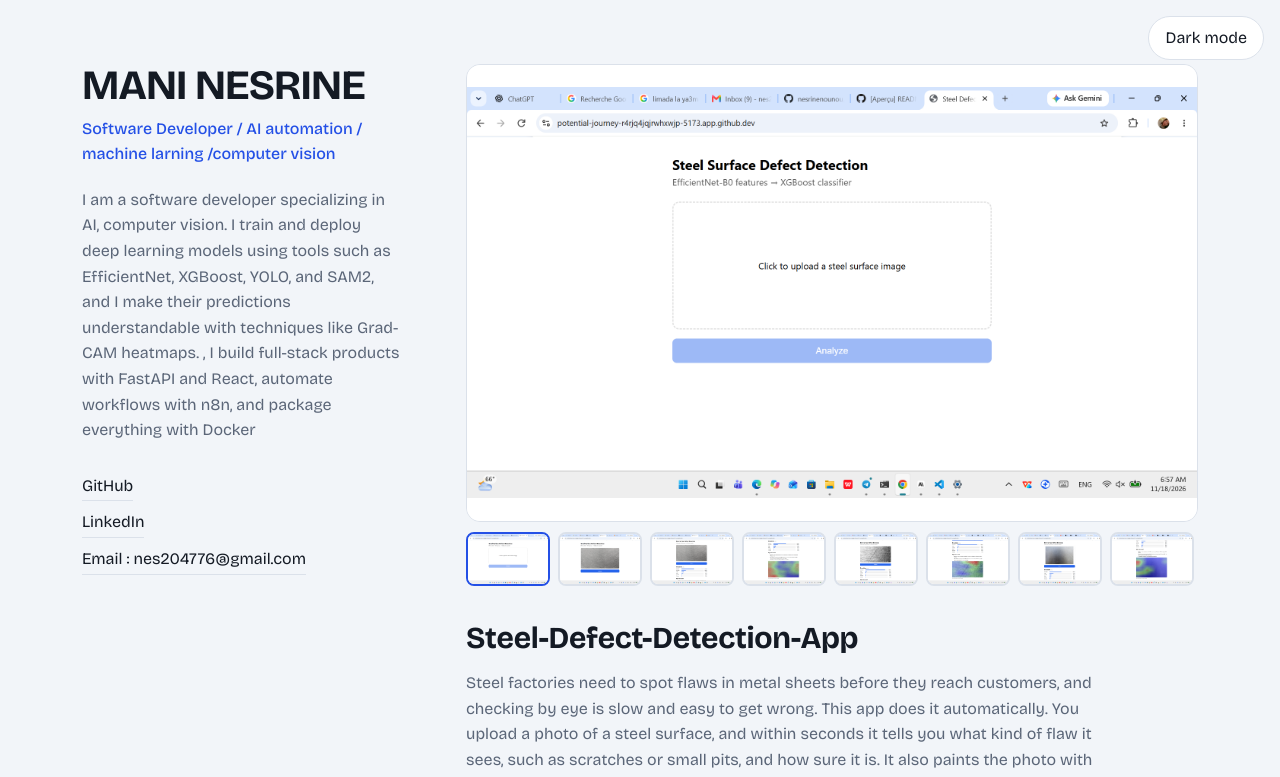
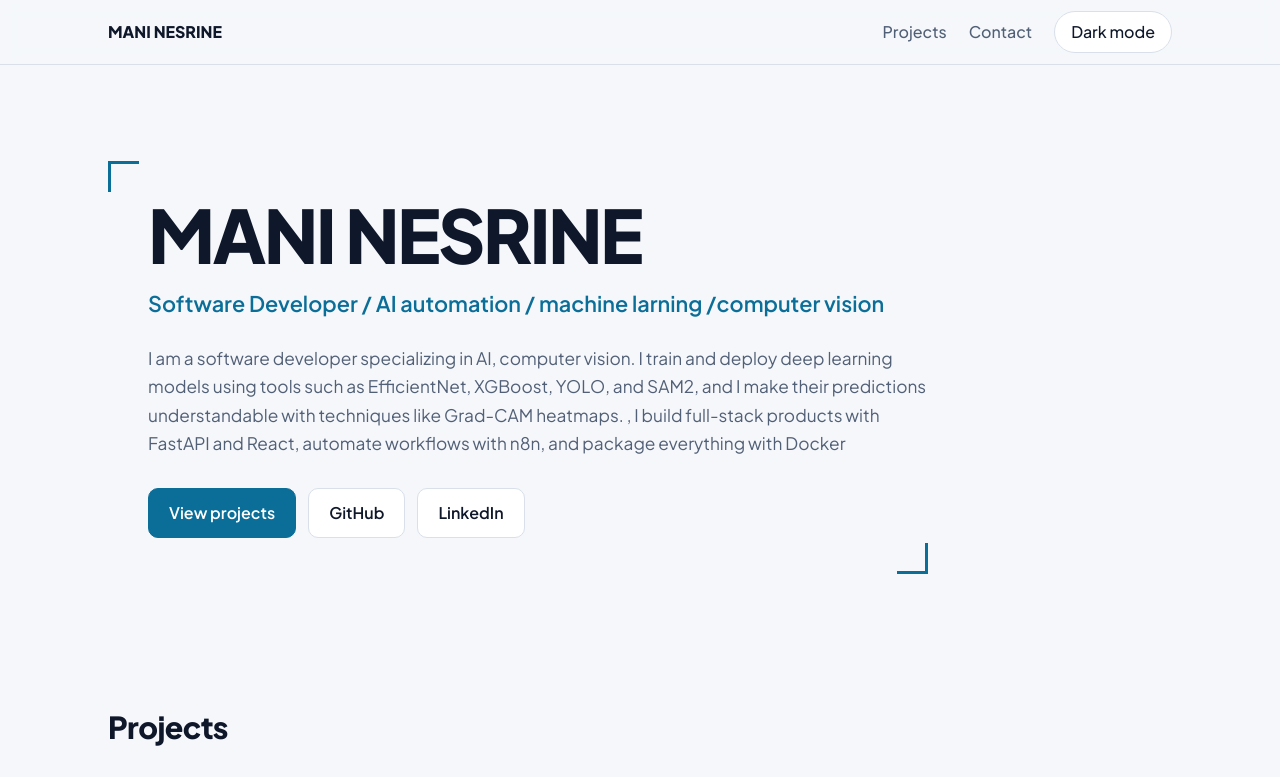
Before and after one commit to nesrinenounou/portfolio, a plain HTML site: page site/index.html in a window 1280 px wide. Shown: the top 777 px of the page. Drawn offline with nearby package versions, Linux system fonts and the light colour scheme.

Commit message:
New professional design

```diff
--- a/site/index.html
+++ b/site/index.html
@@ -5,9 +5,8 @@
 <meta name="viewport" content="width=device-width, initial-scale=1">
 <title>Portfolio</title>
 <link rel="preconnect" href="https://fonts.googleapis.com">
-<link href="https://fonts.googleapis.com/css2?family=Bricolage+Grotesque:wght@400;500;700&display=swap" rel="stylesheet">
+<link href="https://fonts.googleapis.com/css2?family=Plus+Jakarta+Sans:wght@400;500;600;800&display=swap" rel="stylesheet">
 <script>
-  // Apply saved theme before paint (no flash)
   try {
     const t = localStorage.getItem("theme") ||
       (matchMedia("(prefers-color-scheme: dark)").matches ? "dark" : "light");
@@ -15,70 +14,120 @@
   } catch (e) {}
 </script>
 <style>
-:root{--bg:#f2f5f9;--surface:#ffffff;--ink:#141a24;--muted:#5b6678;--line:#dbe1ea;--accent:#2450e6;--accent-ink:#fff}
-[data-theme="dark"]{--bg:#111827;--surface:#18212f;--ink:#e8edf6;--muted:#9aa6bb;--line:#2a3649;--accent:#8fabff;--accent-ink:#0f1730}
+:root{--bg:#f5f7fa;--surface:#fff;--ink:#0f172a;--muted:#526077;--line:#d9e0ea;--accent:#0b6e99;--accent-ink:#fff}
+[data-theme="dark"]{--bg:#0b1220;--surface:#121b2d;--ink:#e7edf7;--muted:#9aa8bf;--line:#243148;--accent:#6cc4e8;--accent-ink:#06202c}
 *{box-sizing:border-box}
-html{scroll-behavior:smooth}
-body{margin:0;background:var(--bg);color:var(--ink);font-family:"Bricolage Grotesque",system-ui,-apple-system,"Segoe UI",sans-serif;line-height:1.6;transition:background .25s,color .25s}
+html{scroll-behavior:smooth;scroll-padding-top:76px}
+body{margin:0;background:var(--bg);color:var(--ink);font-family:"Plus Jakarta Sans",system-ui,-apple-system,"Segoe UI",sans-serif;line-height:1.65;transition:background .25s,color .25s}
 a{color:inherit}
 :focus-visible{outline:3px solid var(--accent);outline-offset:3px}
-.layout{display:grid;grid-template-columns:320px 1fr;gap:64px;max-width:1180px;margin:0 auto;padding:0 32px}
-aside{position:sticky;top:0;height:100vh;display:flex;flex-direction:column;justify-content:space-between;padding:64px 0}
-h1{font-size:2.6rem;line-height:1.05;margin:0 0 8px;font-weight:700;letter-spacing:-.02em}
-.role{color:var(--accent);font-weight:500;margin:0 0 20px}
-.bio{color:var(--muted);max-width:34ch;margin:0 0 28px}
-.links{display:flex;flex-direction:column;gap:6px;padding:0;margin:0;list-style:none}
-.links a{text-decoration:none;border-bottom:1px solid var(--line);display:inline-block;padding:2px 0}
-.links a:hover{border-color:var(--accent)}
-.theme{position:fixed;top:16px;right:16px;z-index:20;background:var(--surface);color:var(--ink);border:1px solid var(--line);border-radius:999px;padding:8px 16px;font:inherit;cursor:pointer}.theme:hover{border-color:var(--accent)}
-main{padding:64px 0}
-.project{padding:0 0 72px;margin:0 0 72px;border-bottom:1px solid var(--line)}
-.project:last-child{border:0}
-.viewer{background:var(--surface);border:1px solid var(--line);border-radius:14px;overflow:hidden;aspect-ratio:16/10}
-.viewer img,.viewer video,.viewer iframe{width:100%;height:100%;object-fit:contain;border:0;display:block;background:#000}
-.viewer img{background:var(--surface)}
-.thumbs{display:flex;gap:8px;margin:10px 0 0;flex-wrap:wrap}
-.thumbs button{width:84px;height:54px;padding:0;border:2px solid var(--line);border-radius:8px;overflow:hidden;background:var(--surface);cursor:pointer;position:relative}
-.thumbs button[aria-pressed="true"]{border-color:var(--accent)}
+.wrap{max-width:1120px;margin:0 auto;padding:0 28px}
+
+header{position:sticky;top:0;z-index:20;background:color-mix(in srgb,var(--bg) 88%,transparent);backdrop-filter:blur(10px);border-bottom:1px solid var(--line)}
+header .wrap{display:flex;align-items:center;justify-content:space-between;height:64px;gap:16px}
+.brand{font-weight:800;text-decoration:none;white-space:nowrap;overflow:hidden;text-overflow:ellipsis}
+nav{display:flex;align-items:center;gap:22px}
+nav a{text-decoration:none;color:var(--muted);font-weight:500}
+nav a:hover{color:var(--ink)}
+.theme{background:var(--surface);color:var(--ink);border:1px solid var(--line);border-radius:999px;padding:7px 16px;font:inherit;font-weight:500;cursor:pointer;white-space:nowrap}
+.theme:hover{border-color:var(--accent)}
+
+.hero{padding:96px 0 72px}
+.frame{position:relative;padding:36px 0 36px 40px;max-width:820px}
+.frame::before,.frame::after{content:"";position:absolute;width:28px;height:28px;border:3px solid var(--accent)}
+.frame::before{top:0;left:0;border-right:0;border-bottom:0}
+.frame::after{bottom:0;right:0;border-left:0;border-top:0}
+h1{font-size:clamp(2.4rem,6.5vw,4.6rem);line-height:1.02;letter-spacing:-.035em;font-weight:800;margin:0 0 14px}
+.role{font-size:clamp(1.05rem,2.2vw,1.35rem);color:var(--accent);font-weight:600;margin:0 0 22px}
+.bio{color:var(--muted);font-size:1.08rem;max-width:62ch;margin:0 0 30px}
+.cta{display:flex;flex-wrap:wrap;gap:12px}
+.btn{display:inline-block;text-decoration:none;padding:11px 20px;border-radius:10px;font-weight:600;border:1px solid var(--line);color:var(--ink);background:var(--surface)}
+.btn:hover{border-color:var(--accent)}
+.btn.primary{background:var(--accent);border-color:var(--accent);color:var(--accent-ink)}
+
+section{padding:56px 0}
+h2.sec{font-size:1.9rem;letter-spacing:-.02em;margin:0 0 28px;font-weight:800}
+.skills{display:flex;flex-wrap:wrap;gap:10px;padding:0;margin:0;list-style:none}
+.skills li,.tags li{border:1px solid var(--line);background:var(--surface);border-radius:8px;padding:4px 12px;font-size:.92rem;font-weight:500}
+
+.project{display:grid;grid-template-columns:1.25fr 1fr;gap:44px;align-items:start;padding:44px 0;border-top:1px solid var(--line)}
+.project:first-child{border-top:0;padding-top:0}
+.media{min-width:0}
+.viewer{position:relative;background:var(--surface);border:1px solid var(--line);border-radius:12px;overflow:hidden;aspect-ratio:16/10}
+.viewer img,.viewer video,.viewer iframe{width:100%;height:100%;object-fit:contain;border:0;display:block;background:var(--surface)}
+.viewer video,.viewer iframe{background:#000}
+.viewer .missing{padding:18px;color:var(--muted)}
+.thumbs{display:flex;gap:8px;margin:12px 0 0;flex-wrap:wrap}
+.thumbs button{width:72px;height:48px;padding:0;border:2px solid var(--line);border-radius:8px;overflow:hidden;background:var(--surface);cursor:pointer;opacity:.75}
+.thumbs button[aria-pressed="true"]{border-color:var(--accent);opacity:1}
 .thumbs img{width:100%;height:100%;object-fit:cover;display:block}
-.thumbs .vid{display:grid;place-items:center;height:100%;font-size:.8rem;color:var(--ink)}
-h2{font-size:1.9rem;margin:28px 0 8px;letter-spacing:-.01em}
-.desc{color:var(--muted);max-width:62ch;margin:0 0 16px}
-.tags{display:flex;flex-wrap:wrap;gap:8px;padding:0;margin:0 0 20px;list-style:none}
-.tags li{font-size:.85rem;border:1px solid var(--line);border-radius:6px;padding:2px 10px;background:var(--surface)}
-.btns{display:flex;gap:12px;flex-wrap:wrap}
-.btn{text-decoration:none;padding:10px 18px;border-radius:8px;font-weight:500;border:1px solid var(--accent)}
-.btn.primary{background:var(--accent);color:var(--accent-ink)}
-.btn.ghost{color:var(--ink);border-color:var(--line)}
-.btn.ghost:hover{border-color:var(--accent)}
+.thumbs .vid{display:grid;place-items:center;height:100%;font-size:.78rem;font-weight:600}
+.info h3{font-size:1.65rem;line-height:1.2;letter-spacing:-.02em;margin:0 0 12px;font-weight:800}
+.desc{color:var(--muted);margin:0 0 18px}
+.tags{display:flex;flex-wrap:wrap;gap:8px;padding:0;margin:0 0 22px;list-style:none}
+.tags li{font-size:.84rem;padding:2px 10px}
+
+footer{border-top:1px solid var(--line);padding:36px 0 48px;color:var(--muted)}
+footer .wrap{display:flex;flex-wrap:wrap;gap:16px 28px;justify-content:space-between}
+footer .links{display:flex;gap:20px;flex-wrap:wrap}
+footer a{text-decoration:none;font-weight:500}
+footer a:hover{color:var(--accent)}
+
 @media(max-width:860px){
-  .layout{grid-template-columns:1fr;gap:0;padding:0 20px}
-aside{position:sticky;top:0;height:100vh;overflow-y:auto;display:flex;flex-direction:column;justify-content:space-between;padding:64px 0}  main{padding:32px 0}
-  h1{font-size:2.1rem}
+  .wrap{padding:0 20px}
+  nav a{display:none}
+  .hero{padding:48px 0 36px}
+  .frame{padding:28px 0 28px 24px}
+  .project{grid-template-columns:1fr;gap:20px;padding:32px 0}
+  section{padding:36px 0}
+  .info h3{font-size:1.45rem}
 }
 @media(prefers-reduced-motion:reduce){*{transition:none!important;scroll-behavior:auto!important}}
 </style>
 </head>
-<body >
+<body>
+<header>
+  <div class="wrap">
+    <a class="brand" id="brand" href="#top"></a>
+    <nav>
+      <a href="#projects">Projects</a>
+      <a href="#contact">Contact</a>
+      <button class="theme" id="theme" type="button"></button>
+    </nav>
+  </div>
+</header>
 
-<div class="layout">
+<main id="top">
+  <div class="wrap">
+    <div class="hero">
+      <div class="frame">
+        <h1 id="name"></h1>
+        <p class="role" id="role"></p>
+        <p class="bio" id="bio"></p>
+        <div class="cta" id="cta"></div>
+      </div>
+    </div>
 
-  <aside>
-    <div>
-      <h1 id="name"></h1>
-      <p class="role" id="role"></p>
-      <p class="bio" id="bio"></p>
-      <ul class="links" id="links"></ul>
+    <section id="skills" hidden>
+      <h2 class="sec">Skills</h2>
+      <ul class="skills" id="skillList"></ul>
+    </section>
 
-    </div>
-    <button class="theme" id="theme" type="button"></button>
+    <section id="projects">
+      <h2 class="sec">Projects</h2>
+      <div id="projectList"></div>
+    </section>
+  </div>
+</main>
 
-  </aside>
-  <main id="projects" aria-label="Projects"></main>
-</div>
+<footer id="contact">
+  <div class="wrap">
+    <span id="copy"></span>
+    <div class="links" id="flinks"></div>
+  </div>
+</footer>
 
 <script>
-
 const $ = (s) => document.querySelector(s);
 const el = (tag, props = {}, ...kids) => {
   const n = Object.assign(document.createElement(tag), props);
@@ -86,12 +135,11 @@ const el = (tag, props = {}, ...kids) => {
   return n;
 };
 
-// ---- Theme toggle ----
+// Theme
 const themeBtn = $("#theme");
-function paintTheme() {
-  const dark = document.documentElement.dataset.theme === "dark";
-  themeBtn.textContent = dark ? "Light mode" : "Dark mode";
-}
+const paintTheme = () => {
+  themeBtn.textContent = document.documentElement.dataset.theme === "dark" ? "Light mode" : "Dark mode";
+};
 themeBtn.addEventListener("click", () => {
   const next = document.documentElement.dataset.theme === "dark" ? "light" : "dark";
   document.documentElement.dataset.theme = next;
@@ -100,7 +148,7 @@ themeBtn.addEventListener("click", () => {
 });
 paintTheme();
 
-// ---- Media helpers ----
+// Media
 function youtubeEmbed(url) {
   const m = url.match(/(?:youtu\.be\/|v=|embed\/)([\w-]{11})/);
   return m ? `https://www.youtube-nocookie.com/embed/${m[1]}` : null;
@@ -108,19 +156,22 @@ function youtubeEmbed(url) {
 function showMedia(viewer, item) {
   viewer.replaceChildren();
   if (item.type === "image") {
-    viewer.append(el("img", { src: item.src, alt: item.alt, loading: "lazy" }));
+    viewer.append(el("img", {
+      src: encodeURI(item.src), alt: item.alt, loading: "lazy",
+      onerror: () => viewer.replaceChildren(el("p", { className: "missing" }, "Image not found: " + item.src))
+    }));
   } else {
     const yt = youtubeEmbed(item.src);
     viewer.append(yt
       ? el("iframe", { src: yt, title: item.alt, allowfullscreen: true })
-      : el("video", { src: item.src, controls: true, preload: "metadata" }));
+      : el("video", { src: encodeURI(item.src), controls: true, preload: "metadata" }));
   }
 }
 
-// ---- Render ----
 function renderProject(p) {
   const media = [];
-  if (p.video) media.push({ type: "video", src: p.video, alt: p.title + " video" });
+  const v = Array.isArray(p.video) ? p.video[0] : p.video;
+  if (v) media.push({ type: "video", src: v, alt: p.title + " video" });
   (p.images || []).forEach((src, i) => media.push({ type: "image", src, alt: `${p.title} screenshot ${i + 1}` }));
 
   const viewer = el("div", { className: "viewer" });
@@ -128,7 +179,7 @@ function renderProject(p) {
   media.forEach((m, i) => {
     const b = el("button", { type: "button", ariaLabel: m.alt });
     b.setAttribute("aria-pressed", i === 0 ? "true" : "false");
-    b.append(m.type === "image" ? el("img", { src: m.src, alt: "" }) : el("span", { className: "vid" }, "Video"));
+    b.append(m.type === "image" ? el("img", { src: encodeURI(m.src), alt: "" }) : el("span", { className: "vid" }, "Video"));
     b.addEventListener("click", () => {
       thumbs.querySelectorAll("button").forEach(x => x.setAttribute("aria-pressed", "false"));
       b.setAttribute("aria-pressed", "true");
@@ -138,17 +189,17 @@ function renderProject(p) {
   });
   if (media.length) showMedia(viewer, media[0]);
 
-  const btns = el("div", { className: "btns" });
+  const btns = el("div", { className: "cta" });
   if (p.github) btns.append(el("a", { className: "btn primary", href: p.github, target: "_blank", rel: "noopener" }, "View code on GitHub"));
-  if (p.demo) btns.append(el("a", { className: "btn ghost", href: p.demo, target: "_blank", rel: "noopener" }, "Live demo"));
+  if (p.demo) btns.append(el("a", { className: "btn", href: p.demo, target: "_blank", rel: "noopener" }, "Live demo"));
 
   return el("article", { className: "project" },
-    media.length ? viewer : "",
-    media.length > 1 ? thumbs : "",
-    el("h2", {}, p.title),
-    el("p", { className: "desc" }, p.description),
-    el("ul", { className: "tags" }, ...(p.tags || []).map(t => el("li", {}, t))),
-    btns
+    el("div", { className: "media" }, media.length ? viewer : "", media.length > 1 ? thumbs : ""),
+    el("div", { className: "info" },
+      el("h3", {}, p.title),
+      el("p", { className: "desc" }, p.description),
+      el("ul", { className: "tags" }, ...(p.tags || []).map(t => el("li", {}, t))),
+      btns)
   );
 }
 
@@ -156,15 +207,27 @@ fetch("projects.json")
   .then(r => r.json())
   .then(({ profile, projects }) => {
     document.title = `${profile.name} – ${profile.title}`;
+    $("#brand").textContent = profile.name;
     $("#name").textContent = profile.name;
     $("#role").textContent = profile.title;
     $("#bio").textContent = profile.bio;
-    $("#links").append(...profile.links.map(l =>
-      el("li", {}, el("a", { href: l.url, target: "_blank", rel: "noopener" }, l.label))));
-    $("#projects").append(...projects.map(renderProject));
+
+    $("#cta").append(el("a", { className: "btn primary", href: "#projects" }, "View projects"));
+    (profile.links || []).slice(0, 2).forEach(l =>
+      $("#cta").append(el("a", { className: "btn", href: l.url, target: "_blank", rel: "noopener" }, l.label)));
+
+    if (profile.skills && profile.skills.length) {
+      $("#skills").hidden = false;
+      $("#skillList").append(...profile.skills.map(s => el("li", {}, s)));
+    }
+    $("#projectList").append(...projects.map(renderProject));
+
+    $("#flinks").append(...(profile.links || []).map(l =>
+      el("a", { href: l.url, target: "_blank", rel: "noopener" }, l.label)));
+    $("#copy").textContent = `© ${new Date().getFullYear()} ${profile.name}`;
   })
-  .catch(() => {
-    $("#projects").append(el("p", {}, "Could not load projects.json. Run the site with Docker (see README)."));
+  .catch((err) => {
+    $("#projectList").append(el("p", {}, "Error: " + err.message));
   });
 </script>
 </body>
```
